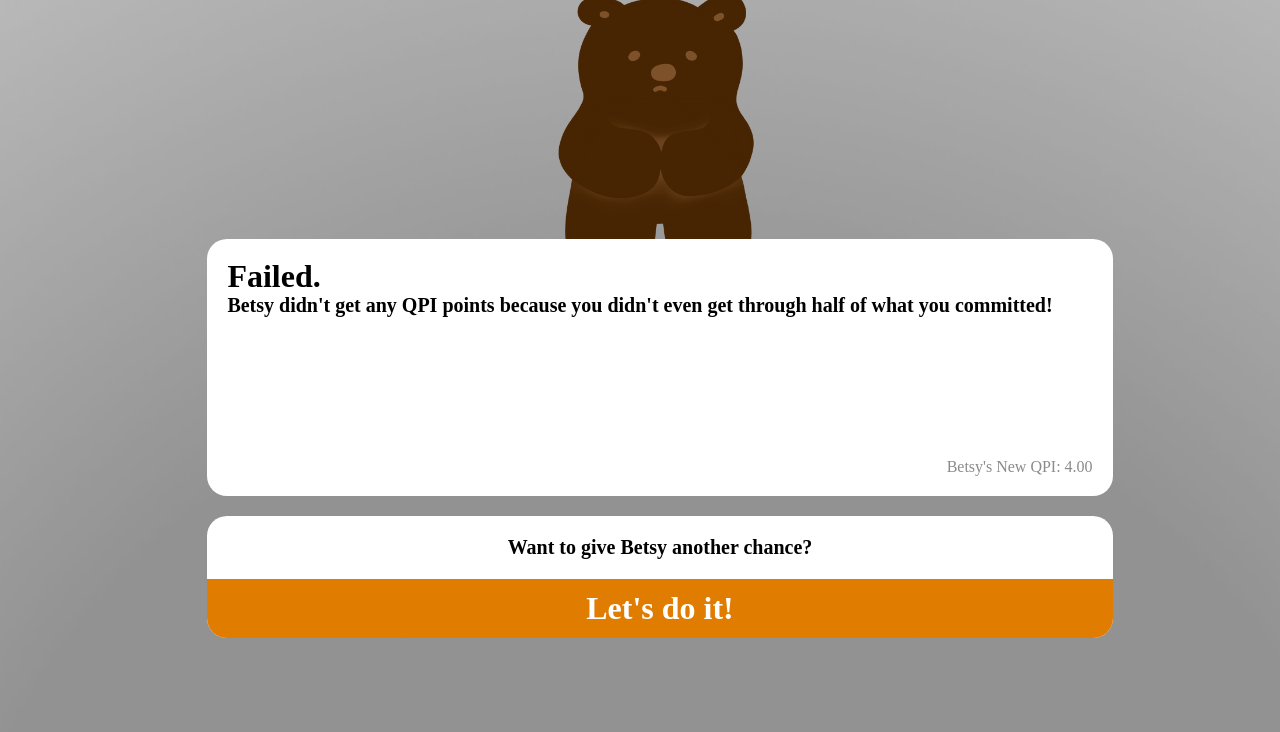
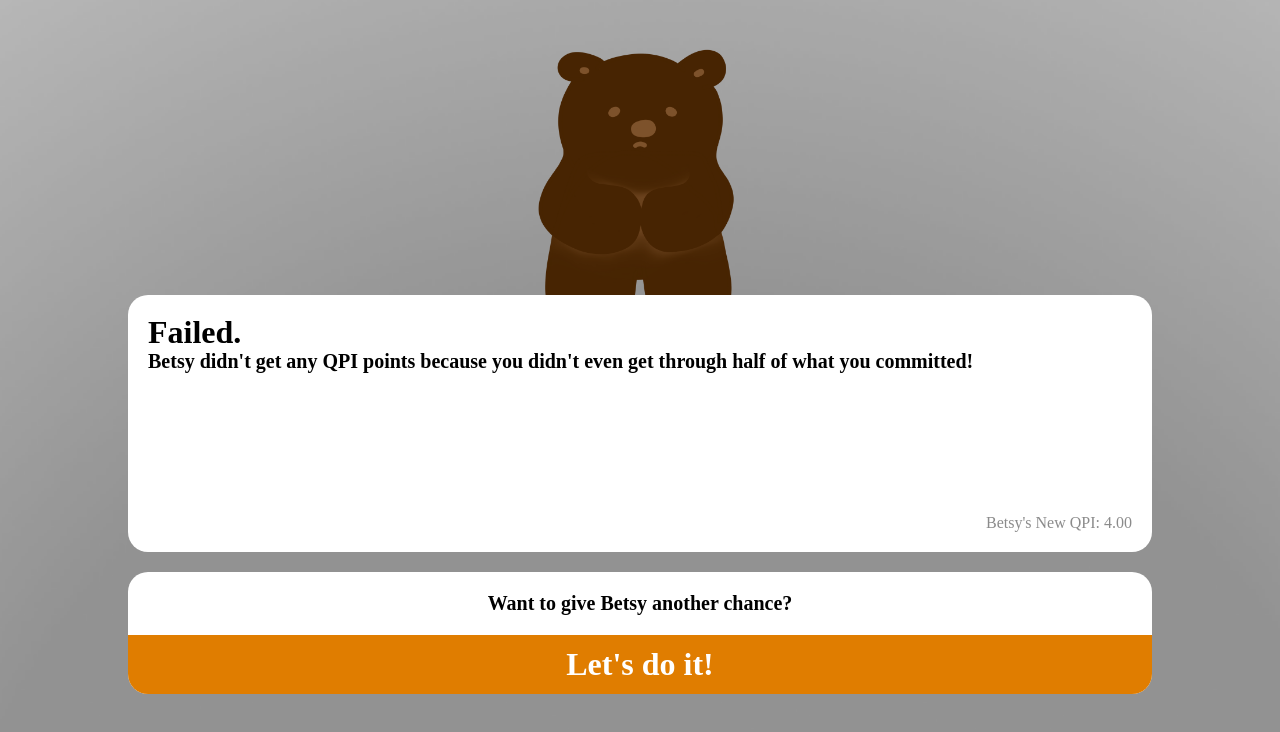
Before and after one commit to annika-dlf/accountabuddies-betsy, a React (Create React App) app: page /failed in a window 1280 px wide. Shown: the top 732 px of the page. Built offline with nearby package versions, Linux system fonts and the light colour scheme; no server answers; the database is empty; a web font is replaced by a local one.

Commit message:
testing variable width

```diff
--- a/src/App.css
+++ b/src/App.css
@@ -74,11 +74,8 @@ small {
   flex-direction: column;
   /* justify-content: end; */
   align-items: center;
-}
-
-html, body, .default, .Screen {
-  height: calc(var(--vh, 1vh) * 100);
-  width: 100%;
+  height: 80%;
+  width: calc(var(--vw, 1vw) * 80);
   overflow: hidden;
 }
 
--- a/src/index.js
+++ b/src/index.js
@@ -5,14 +5,14 @@ import App from "./App";
 import Timer from "./Pages/Timer";
 import Failed from "./Pages/Failed";
 import Success from "./Pages/Success";// index.js or Screen.js (top-level component)
-function setViewportHeight() {
-  const vh = window.innerHeight * 0.01;
-  document.documentElement.style.setProperty('--vh', `${vh}px`);
+function setViewportWidth() {
+  const vw = window.innerWidth * 0.01;
+  document.documentElement.style.setProperty('--vw', `${vw}px`);
 }
 
-window.addEventListener('resize', setViewportHeight);
-window.addEventListener('orientationchange', setViewportHeight);
-setViewportHeight();
+window.addEventListener('resize', setViewportWidth);
+window.addEventListener('orientationchange', setViewportWidth);
+setViewportWidth();
 
 
 const root = ReactDOM.createRoot(document.getElementById("root"));
```
